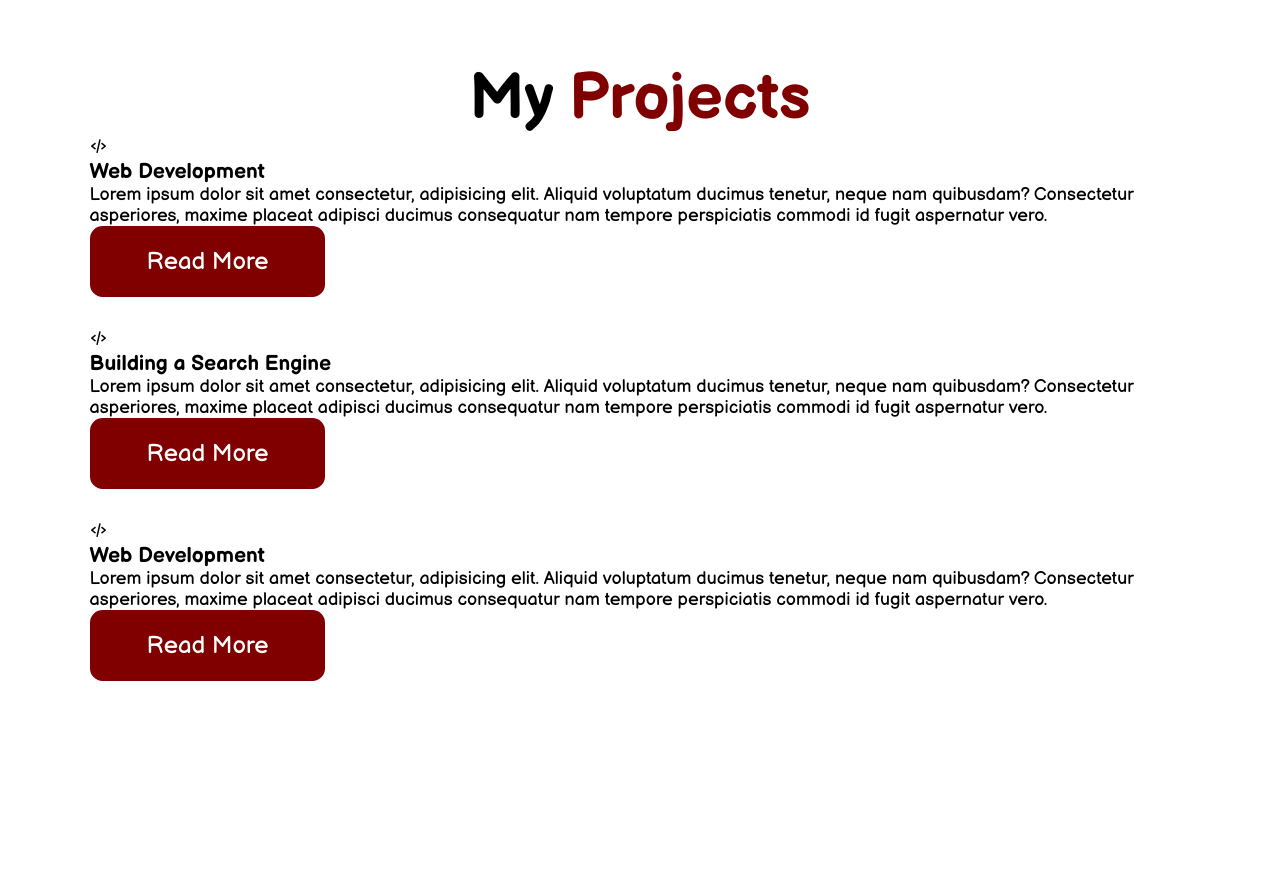
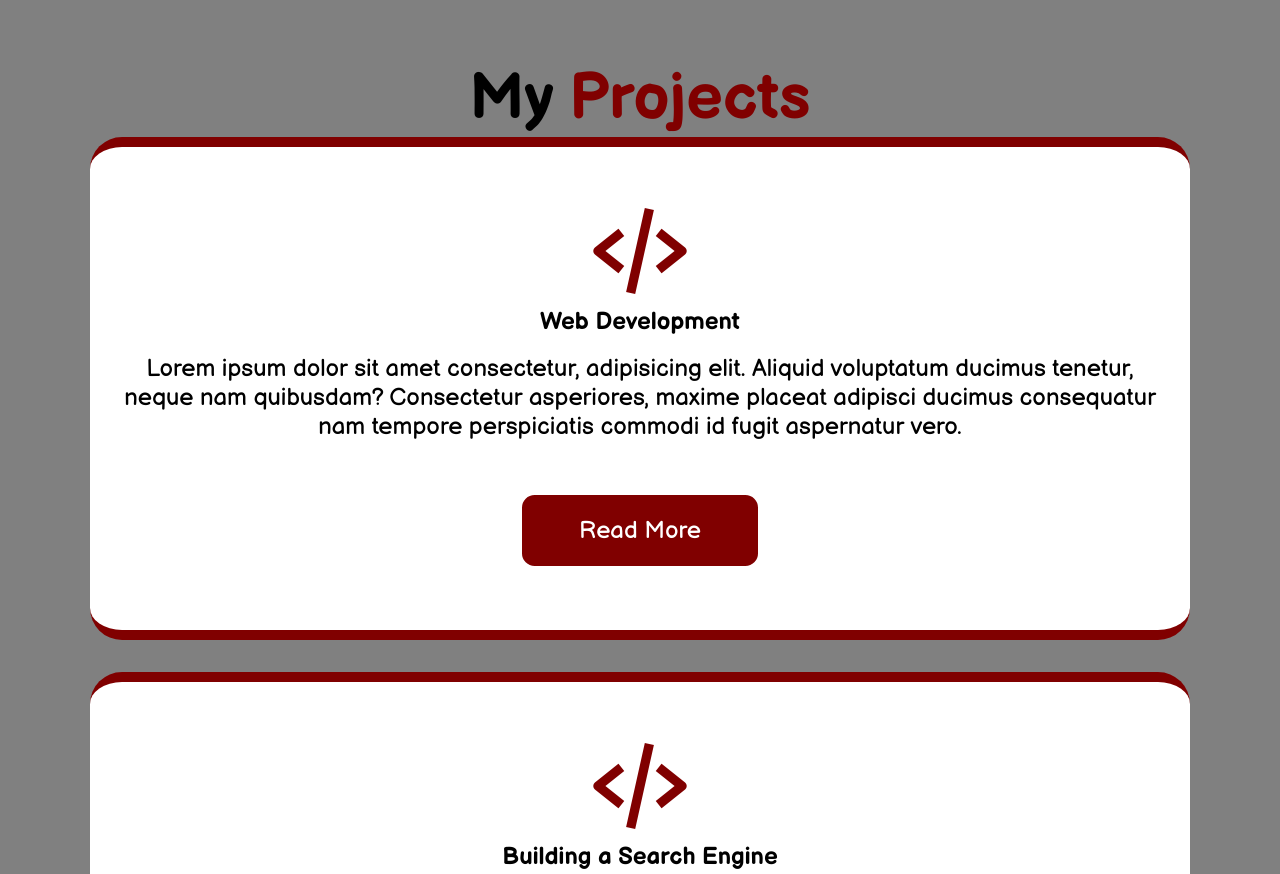
Before and after one commit to Christian-Ortiz300/E-Portfolio, a plain HTML site: page index.html in a window 1280 px wide. Shown: the part 1720-2594 px from the top of the page. Before the commit the page ends 2437 px from the top, so only its background shows below. Drawn offline with nearby package versions, Linux system fonts and the light colour scheme.

Commit message:
Worked on project section

```diff
--- a/index.html
+++ b/index.html
@@ -55,7 +55,7 @@
         <div class = "about-content">
             <h2 class = "heading" > About <span>Me</span></h2>
             <h3> Hi, </h3>
-            <p>I'm 20 years old. Im mexican and I love tacos</p>
+            <p>I'm 20 years old.</p>
             <a href="#" class = "btn">Read More</a>
         </div>
     </section>
@@ -83,8 +83,8 @@
                 <a href="#" class = "btn">Read More</a>
             </div>
             <div class = "project-box">
-                <i class='bx bx-code-alt'></i>
-                <h3>Web Development</h3>
+                <i class='bx bx-transfer' ></i>
+                <h3>New Project</h3>
                 <p>Lorem ipsum dolor sit amet consectetur, adipisicing elit. Aliquid voluptatum ducimus tenetur,
                     neque nam quibusdam? Consectetur asperiores, maxime placeat adipisci ducimus consequatur nam
                     tempore perspiciatis commodi id fugit aspernatur vero.
--- a/style.css
+++ b/style.css
@@ -26,7 +26,7 @@ html{
 }
 /*Style'sboth background and text color for whole document. */
 body{
-    background: var(--bg-color);
+    background: grey;
     color: var(--text-color);
 }
 .header{
@@ -168,6 +168,13 @@ span{
     font-size: 24px;
     margin: 2rem 0 3rem;
 }
+.projects{
+    min-height: auto;
+    padding-bottom: 112px;
+}
+.projetcs h2 {
+    margin-bottom: 80px;
+}
 .projects .project-content{
     display: flex;
     justify-content: center;
@@ -175,10 +182,29 @@ span{
     flex-wrap: wrap;
     gap: 32px;
 }
-projects-content .project-box{
-    flex: 1 1 30rem;
+.project-content .project-box{
+    flex:  1 1 30rem;
     background: var(--bg-color);
-    padding: 24px 16px 48px;
+    padding: 48px 32px 64px;
     border-radius: 32px;
+    text-align: center;
+    border-top: 10px solid var(--main-color);
+    border-bottom: 10px solid var(--main-color);
+    transition: .5s ease
+}
+.project-box i{
+    font-size: 112px;
+    color: var(--main-color)
+}
+.project-box h3{
+    font-size: 24px;
+    transition: .5s ease;
+}
+.project-box:hover h3{
+    color: var(--main-color);
+}
 
+.project-box p{
+    font-size: 24px;
+    margin: 1rem 0 3rem;
 }
```
